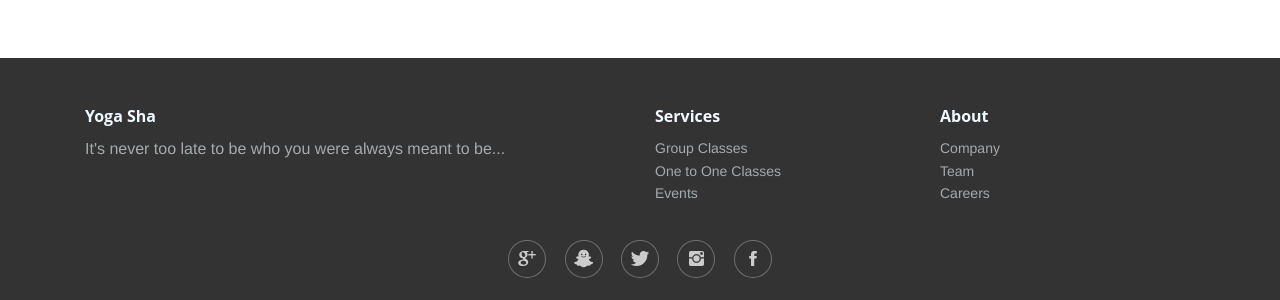
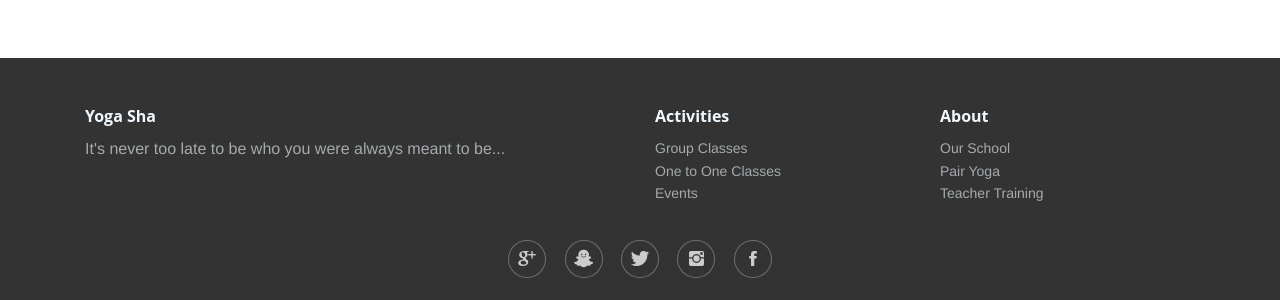
Before and after one commit to primertest-org/www, a Jekyll site: the page built from index.html, in a window 1280 px wide and 900 px high, scrolled down 3861 px. Shown: the part 530-830 px from the top of the window. Built offline with Jekyll 4.4.1, drawn with Linux system fonts in a browser that asks for light colours; some web fonts are replaced.

Commit message:
Updated '_data/footerdark.json' via CloudCannon

```diff
--- a/_data/footerdark.json
+++ b/_data/footerdark.json
@@ -1,7 +1,7 @@
 {
 	"company-name": "Yoga Sha",
 	"company-blurb": "It's never too late to be who you were always meant to be...",
-	"links1-name": "Services",
+	"links1-name": "Activities",
 	"links1-links": [
 		{
 			"name": "Group Classes",
@@ -19,15 +19,15 @@
 	"links2-name": "About",
 	"links2-links": [
 		{
-			"name": "Company",
+			"name": "Our School",
 			"link": "#"
 		},
 		{
-			"name": "Team",
+			"name": "Pair Yoga",
 			"link": "#"
 		},
 		{
-			"name": "Careers",
+			"name": "Teacher Training",
 			"link": "#"
 		}
 	]
```
